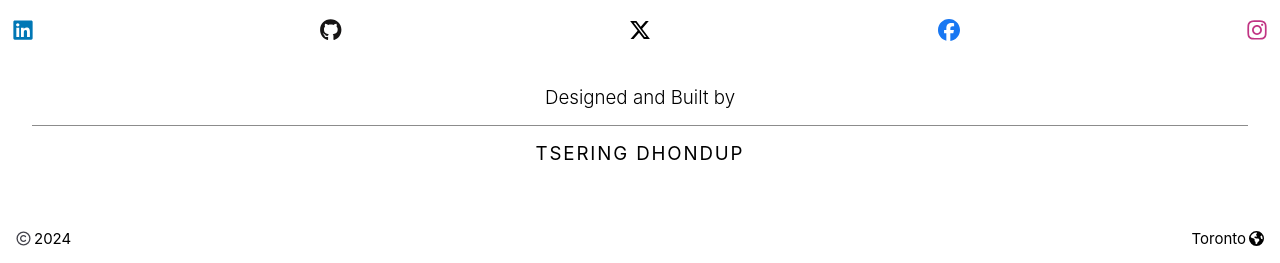
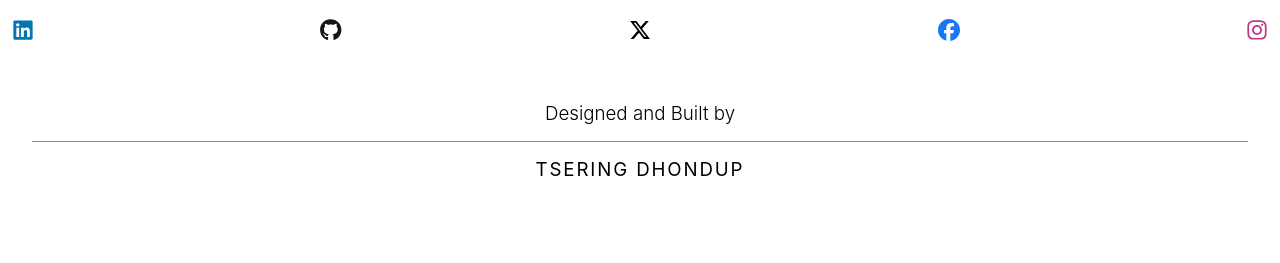
Before and after one commit to Tsedhondup/Portfolio, a React (Create React App) app: page / in a window 1280 px wide. Shown: the part 3064-3327 px from the top of the page. Built offline with nearby package versions, Linux system fonts and the light colour scheme.

Commit message:
margin updated for author section

```diff
--- a/src/Components/Footers/Footers.scss
+++ b/src/Components/Footers/Footers.scss
@@ -30,7 +30,8 @@
 }
 .author {
   padding: $mobile-margin;
-  margin-top: $mobile-margin;
+  margin-top: 32px;
+  margin-bottom: 32px;
   text-align: center;
   &__statement {
     font-weight: 300;
```
